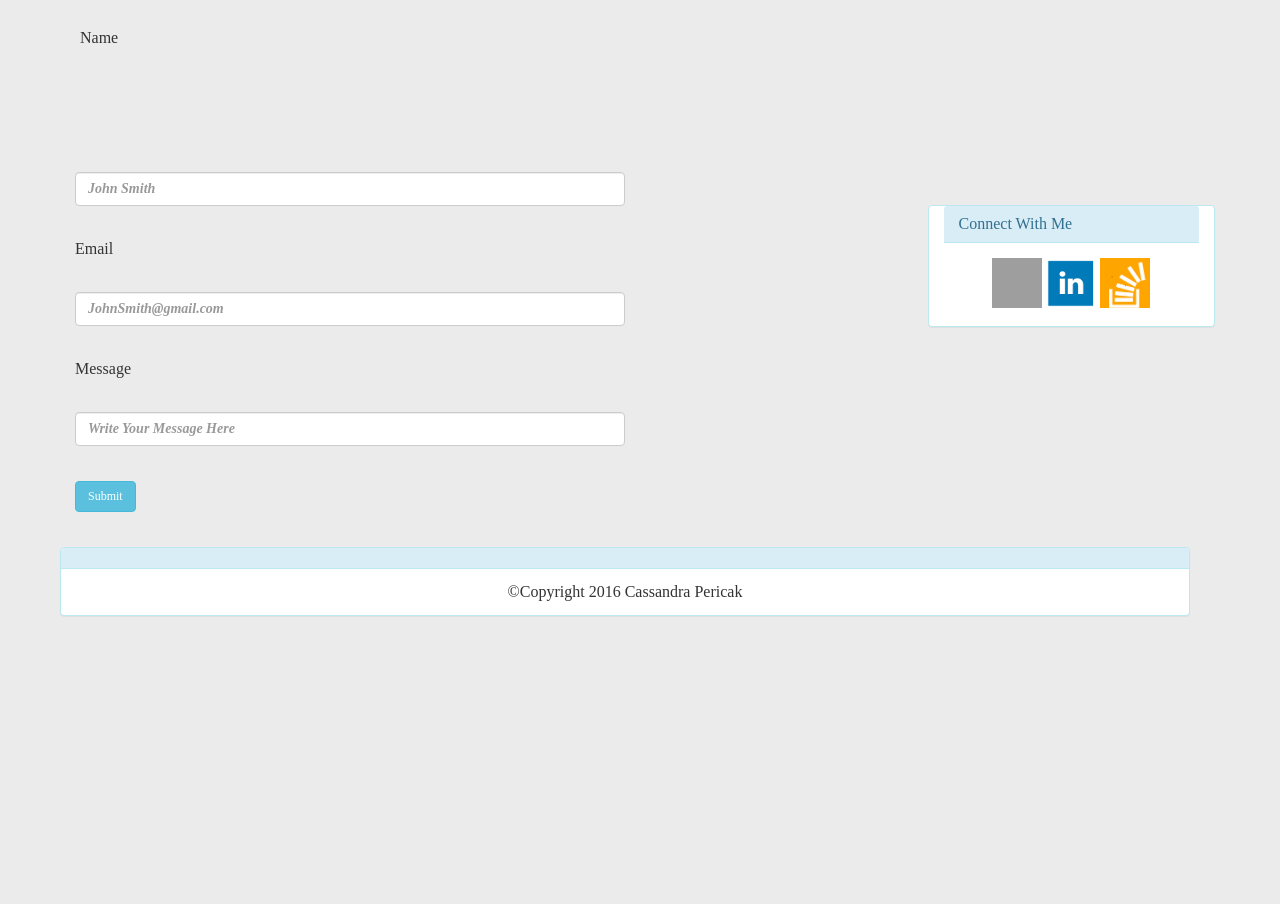
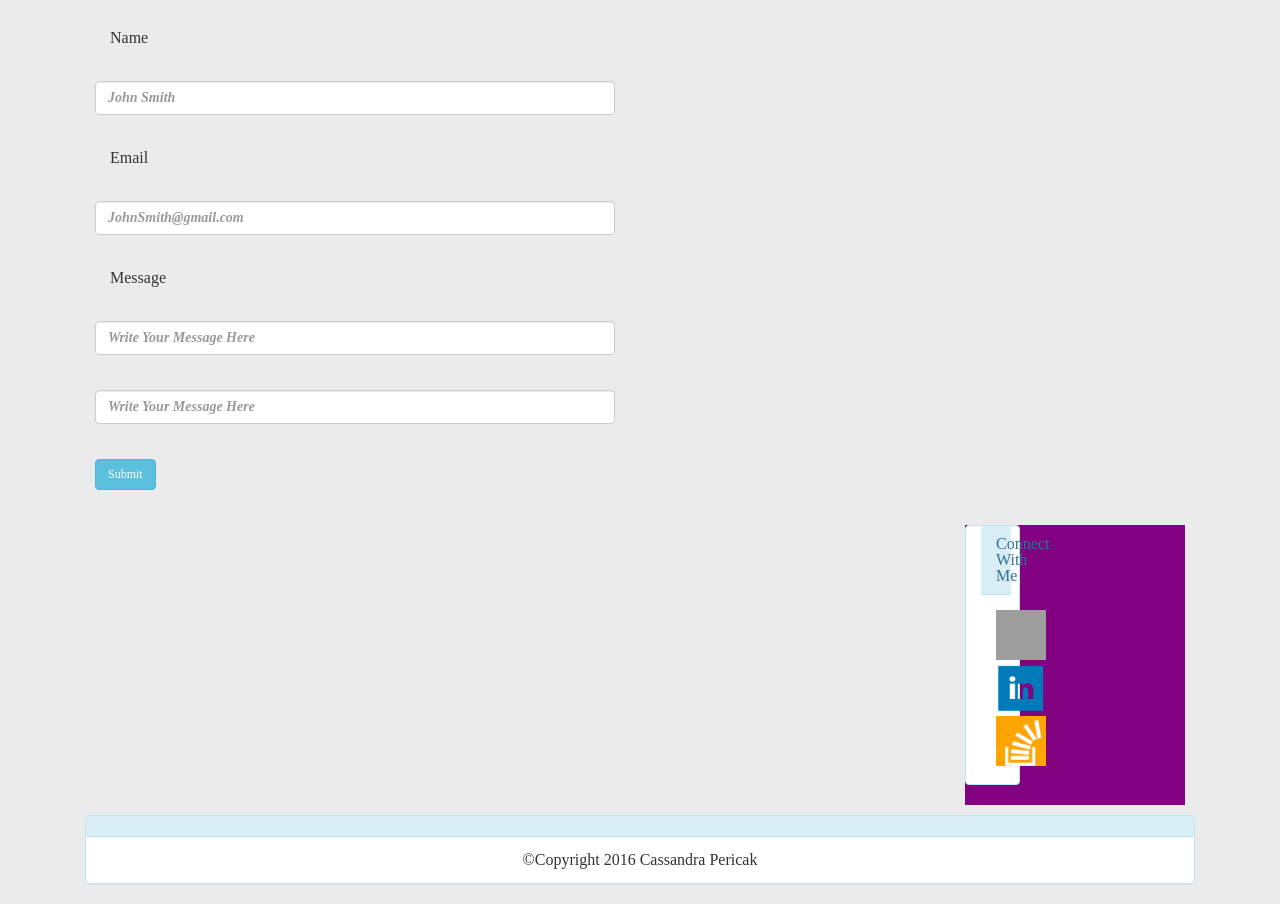
Before and after one commit to cpericak823/Bootstrap-Portfolio, a PHP site: page /contact.html in a window 1280 px wide. Shown: the part 64-968 px from the top of the page. Before the commit the page ends 680 px from the top, so only its background shows below. Run offline with PHP 8.4, Linux system fonts and the light colour scheme; some libraries are stand-ins or nearby versions; grey boxes are pictures that could not be loaded.

Commit message:
updated indents and animation

```diff
--- a/assets/css/style.css
+++ b/assets/css/style.css
@@ -30,15 +30,15 @@
 }
 
 .connect {
-    position :relative;
-    animation: mymove 5s infinite;
+	float: right;
+   background-color: white;
+    -webkit-animation-name: example;
+    -webkit-animation-duration: 10s;
 }
 
-@-webkit-keyframes mymove {
-    0%   {top: 0px;}
-    25%  {top: 200px;}
-    75%  {top: 50px}
-    100% {top: 100px;}
+@-webkit-keyframes example {
+    from {background-color: white;}
+    to {background-color: purple;}
 }
 
 .images1 {
--- a/contact.html
+++ b/contact.html
@@ -14,74 +14,62 @@
 	<nav class="navbar navbar-default navbar-static-top">
   		<div class="container">
     		<div class="row">
-
 	    		<div class="btn btn-info col-xs-12 col-md-6">
 	    		Cassandra Pericak
 	    		</div>
-
 			<div class="col-md-3"></div>
-
 	    	<div class="headings col-xs-4 col-md-1">
 	    		<a href="index.html" target="_blank">About</a>
 	    	</div>
-
 	    	<div class="headings col-xs-4 col-md-1">
 	    		<a href="portfolio.html" target="_blank">Portfolio</a>
 	   		</div>
-
 	    	<div class="headings col-xs-4 col-md-1">
 	    		<a href="contact.html" target="_blank">Contact</a>
 	   		 </div>
 			</div>
     	</div>
 	</nav>
-
 <div class="container">
+	<div class="col-xs-12 col-md-6">
   		<form>
     		<div class="form-group row">
+    			<div class="col-md-12">
       				<label for="inputName" class="col-md-6 col-form-label">Name</label>
-
-	<div class="col-xs-12 col-md-3"></div>
-
-    <div class="connect">
-    <div class="panel panel-info col-xs-12 col-md-3">
-  		<div class="panel-heading">
-    		<h3 class="panel-title">Connect With Me</h3>
       			</div>
-  		<div class="panel-body">
-		<a href="https://github.com/cpericak823"><img src="assets/images/social_media_logo_github-128.png" class="images" alt="github"></a>
-
-		<a href="https://www.linkedin.com/in/cassandrapericak"><img src="assets/images/linkedin_square_color-128.png" class="images" alt="linkedin"></a>
-
-		<a href="http://stackoverflow.com/users/6776773/cassie"><img src="assets/images/stackoverflow.png" class="images" alt="stackoverflow"></a>
       		</div>
+			<div class="form-group row">
+      			<div class="col-md-12">
+        			<input type="Name" class="form-control" id="inputName" placeholder="John Smith">
       			</div>
 			</div>
 
 			<div class="form-group row">
-      <div class="col-md-6">
-        <input type="Name" class="form-control" id="inputName" placeholder="John Smith">
+      			<div class="col-md-12">
+      				<label for="inputEmail" class="col-md-6 col-form-label">Email</label>
 				</div>
-
-
 			</div>
 
 			<div class="form-group row">
-      <label for="inputEmail" class="col-md-6 col-form-label">Email</label>
-	</div>
-
-    <div class="form-group row">
-      <div class="col-md-6">
+      			<div class="col-md-12">
         			<input type="Email" class="form-control" id="inputEmail" placeholder="JohnSmith@gmail.com">
       			</div>
     		</div>
 
 			<div class="form-group row">
+				<div class="col-md-12">
      				<label for="inputEmail" class="col-md-6 col-form-label">Message</label>
+				</div>
 			</div>
 
 			<div class="form-group row">
-      <div class="col-md-6">
+      			<div class="col-md-12">
+       				<input type="Message" class="form-control" id="inputMessage" placeholder="Write Your Message Here">
+     			</div>
+   			</div>
+
+   			<div class="form-group row">
+      			<div class="col-md-12">
         			<input type="Message" class="form-control" id="inputMessage" placeholder="Write Your Message Here">
       			</div>
     		</div>
@@ -92,8 +80,25 @@
       			</div>
     		</div>
  		</form>
+ 	</div>
+
+	<div class="col-xs-12 col-md-3"></div>
 
 	<div class="row col-xs-12 col-md-12">
+		<div class="connect">
+    		<div class="panel panel-info col-xs-12 col-md-3">
+  				<div class="panel-heading">
+    				<h3 class="panel-title">Connect With Me</h3>
+  				</div>
+  				<div class="panel-body">
+					<a href="https://github.com/cpericak823"><img src="assets/images/social_media_logo_github-128.png" class="images" alt="github"></a>
+					<a href="https://www.linkedin.com/in/cassandrapericak"><img src="assets/images/linkedin_square_color-128.png" class="images" alt="linkedin"></a>
+					<a href="http://stackoverflow.com/users/6776773/cassie"><img src="assets/images/stackoverflow.png" class="images" alt="stackoverflow"></a>
+				</div>
+			</div>
+		</div>
+	</div>
+	<div class="rowcol-xs-12 col-md-12">
 	<div class="panel panel-info">
   		<div class="panel-heading"></div>
   			<div class="panel-body">
```
Also changed, not shown: index.html (+0 -10 lines), portfolio.html (+0 -14 lines). Lines whose indentation alone changed are shown as unchanged.
